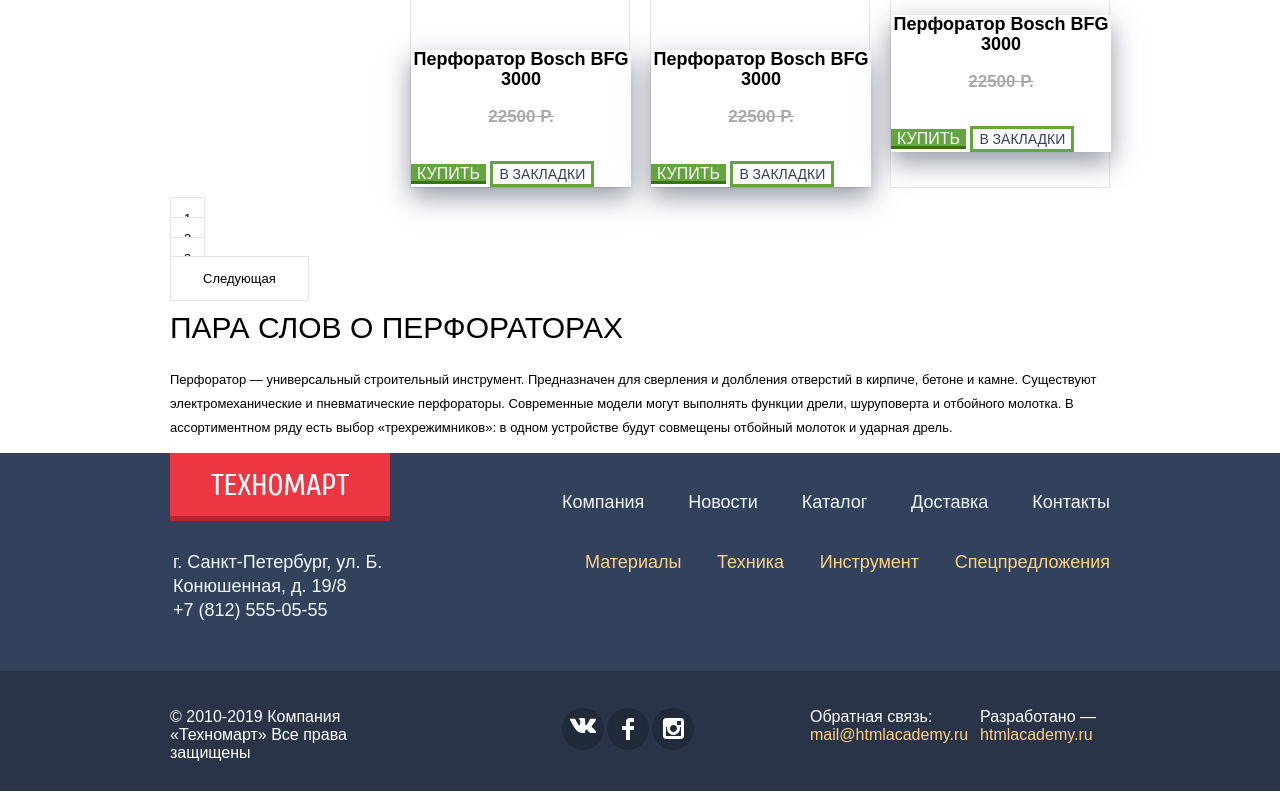
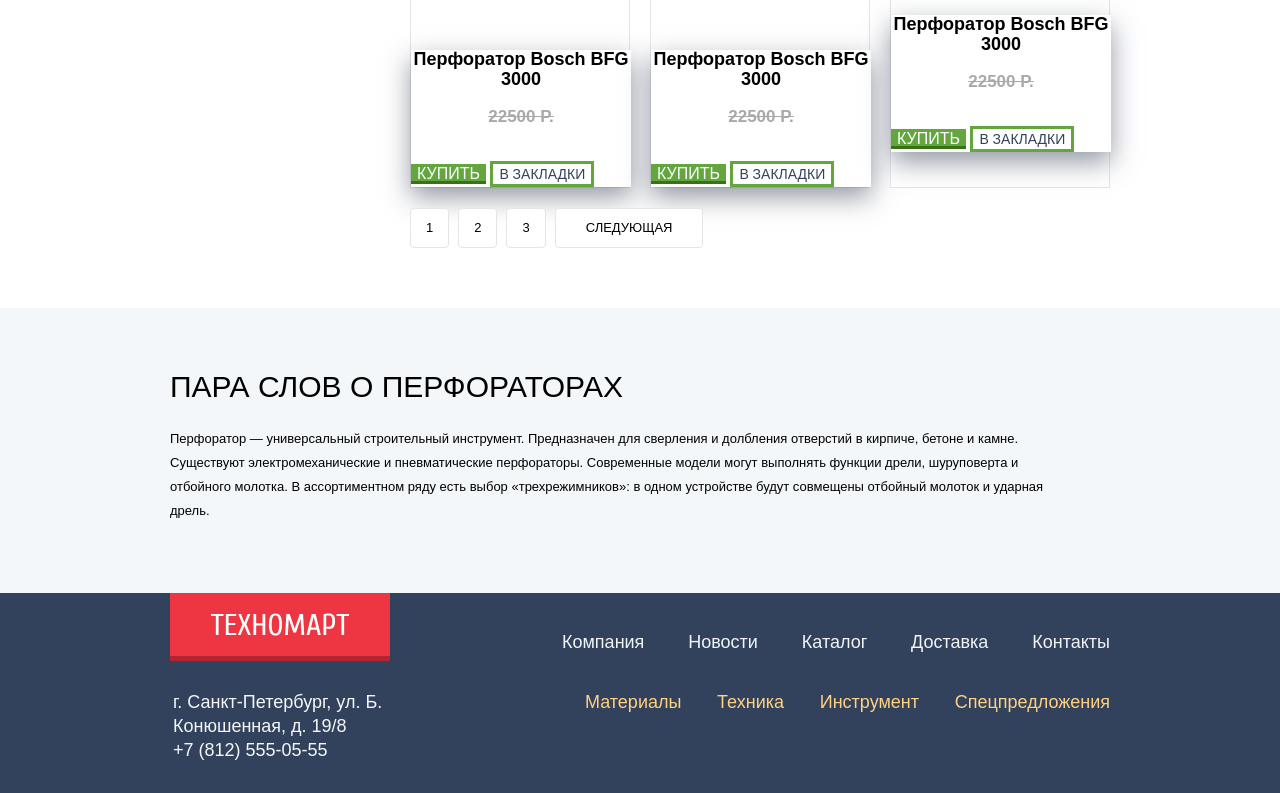
Before and after one commit to Alonasa/479397-technomart-27, a plain HTML site: page catalog.html in a window 1280 px wide. Shown: the part 1907-2700 px from the top of the page. Drawn offline with Linux system fonts and the light colour scheme; a web font is replaced by a local one.

Commit message:
finished catalog page rubbers

```diff
--- a/catalog.html
+++ b/catalog.html
@@ -297,15 +297,15 @@
               </div>
             </div>
           </article>
-        </section>
-        <section class="catalog-pages">
-          <h3 class="visually-hidden">Навигация</h3>
-          <ul class="pages-nav">
-            <li><a class="button-white button-nav page-active" href="#">1</a></li>
-            <li><a class="button-white button-nav page-inactive" href="#">2</a></li>
-            <li><a class="button-white button-nav page-inactive" href="#">3</a></li>
-            <li><a class="button-white button-nav page-next" href="#">Следующая</a></li>
-          </ul>
+          <div class="catalog-pages">
+            <h3 class="visually-hidden">Навигация</h3>
+            <ul class="catalog-nav pages-nav">
+              <li class="button-white button-nav page-active"><a href="#">1</a></li>
+              <li class="button-white button-nav page-inactive"><a href="#">2</a></li>
+              <li class="button-white button-nav page-inactive"><a href="#">3</a></li>
+              <li class="button-white button-nav page-next"><a href="#">Следующая</a></li>
+            </ul>
+          </div>
         </section>
         <section class="modal modal-added-to-cart modal-red-stripe">
           <h2 class="modal-header">Товар добавлен в корзину!</h2>
@@ -316,16 +316,19 @@
           </div>
           <button class="modal-close" type="button" name="button-close-modal" aria-label="Закрыть окно"></button>
         </section>
-        <section class="catalog-description">
+      </div>
+      <div class="catalog-description">
+        <div class="container">
           <h2 class="catalog-header">Пара слов о перфораторах</h2>
           <p class="catalog-article">Перфоратор — универсальный строительный инструмент.
              Предназначен для сверления и долбления отверстий в кирпиче, бетоне и камне.
-             Существуют электромеханические и пневматические перфораторы. Современные модели
-             могут выполнять функции дрели, шуруповерта и отбойного молотка.
-             В ассортиментном ряду есть выбор «трехрежимников»: в одном устройстве
-             будут совмещены отбойный молоток и ударная дрель.
           </p>
-        </section>
+          <p class="catalog-article secondline-description">Существуют электромеханические и пневматические перфораторы. Современные модели
+            могут выполнять функции дрели, шуруповерта и отбойного молотка.
+            В ассортиментном ряду есть выбор «трехрежимников»: в одном устройстве
+            будут совмещены отбойный молоток и ударная дрель.
+          </p>
+        </div>
       </div>
     </main>
     <footer>
--- a/css/style.css
+++ b/css/style.css
@@ -1048,6 +1048,7 @@
 
 .filter {
   width: 220px;
+  min-height: 1200px;
 }
 
 .filter-area {
@@ -1275,6 +1276,7 @@
   margin: 0;
   width: 355px;
   display: flex;
+  flex-wrap: wrap;
   justify-content: space-between;
 }
 
@@ -1311,12 +1313,28 @@
   margin: 0;
 }
 
+.catalog-pages {
+  width: 700px;
+}
+
+.catalog-nav {
+  display: flex;
+}
+
 .button-nav {
-  padding: 13px;
+  font-family: 'PT Sans', 'Arial', sans-serif;
+  text-transform: uppercase;
+  padding: 0 15px;
+  line-height: 38px;
+  text-align: center;
+  border-radius: 4px;
+  margin-right: 9px;
+  margin-bottom: 60px;
 }
 
 .page-next {
-  padding: 14px 32px;
+  width: auto;
+  padding: 0 30px;
 }
 
 .modal-added-to-cart {
@@ -1374,7 +1392,13 @@
   margin-right: 16px;
 }
 
+.catalog-description {
+  background-color: #f4f7f9;
+}
+
 .catalog-header {
+  margin-top: 0;
+  padding-top: 64px;
   font-size: 30px;
   line-height: 1;
   font-weight: 400;
@@ -1382,7 +1406,13 @@
 }
 
 .catalog-article {
+  margin: 0;
+  width: 911px;
   font-family: 'PT Sans', 'Arial', sans-serif;
   font-size: 13px;
   line-height: 1.85;
 }
+
+.secondline-description {
+  padding-bottom: 70px;
+}
```
